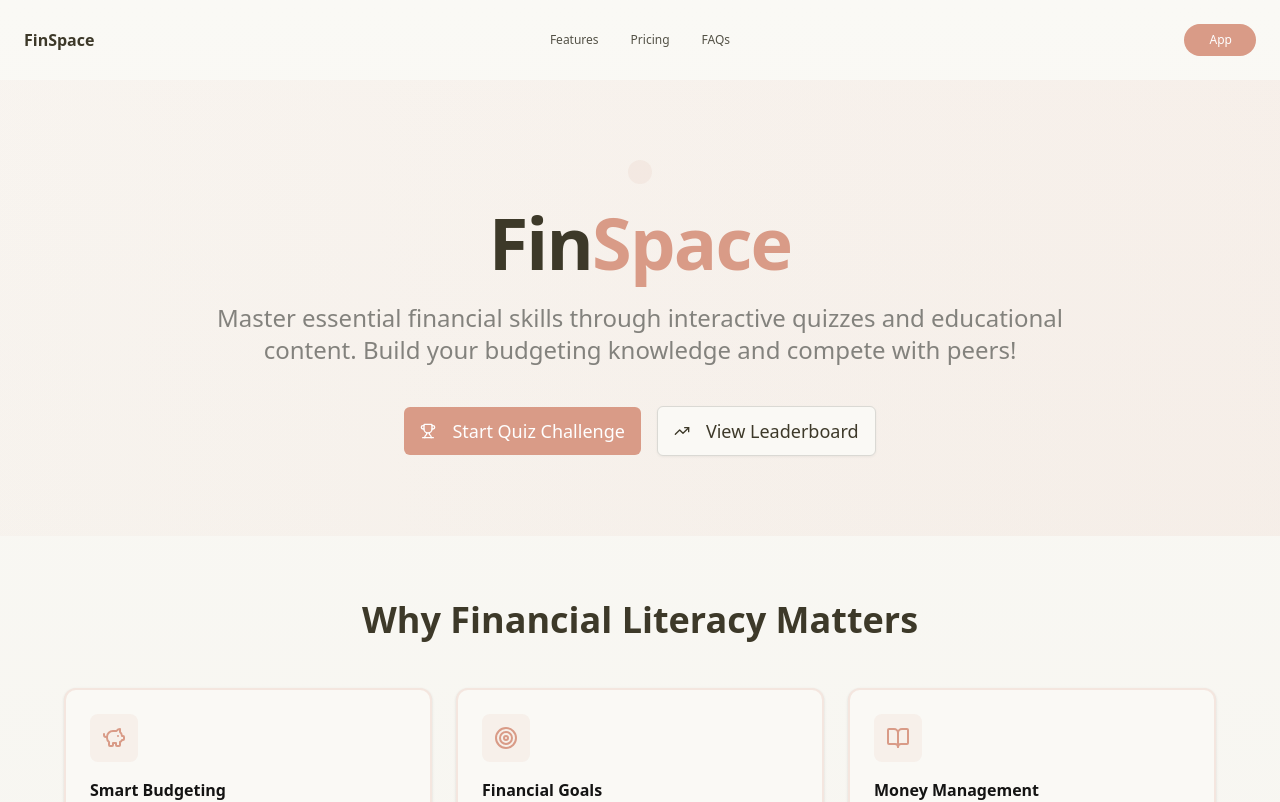
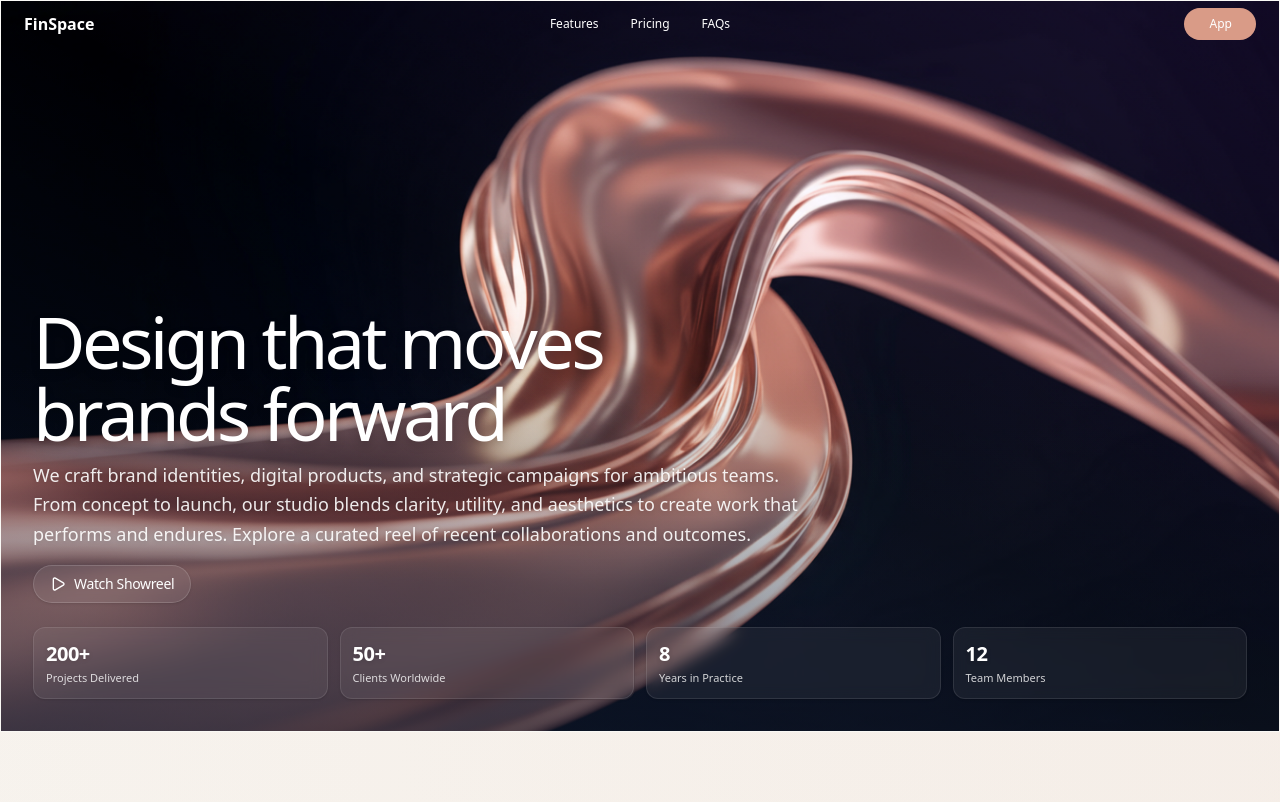
Before and after one commit to Spagestic/finspace, a Next.js app: page / in a window 1280 px wide. Shown: the top 802 px of the page. Built offline with nearby package versions, Linux system fonts and the light colour scheme.

Commit message:
dummy hero

```diff
--- a/app/page.tsx
+++ b/app/page.tsx
@@ -14,13 +14,16 @@ import { BookOpen, Trophy, Target, TrendingUp, PiggyBank } from "lucide-react";
 import Link from "next/link";
 import { useState } from "react";
 import { Header } from "@/components/Header";
-
+import Hero from "@/components/Hero";
 export default function Home() {
   const [showQuiz, setShowQuiz] = useState(false);
 
   return (
     <div className="min-h-screen bg-linear-to-b from-background via-accent/20 to-background">
-      <Header />
+      <div className="relative">
+        <Header />
+        <Hero />
+      </div>
       {/* Hero Section */}
       <section className="relative py-20 px-4 overflow-hidden">
         <div className="absolute inset-0 bg-linear-to-r from-primary/5 to-primary/10" />
--- a/components/Header.tsx
+++ b/components/Header.tsx
@@ -2,28 +2,28 @@ import Link from "next/link";
 
 export function Header() {
   return (
-    <header className="relative z-20 flex items-center justify-between p-6">
+    <header className="absolute top-0 left-0 right-0 z-50 flex items-center justify-between py-2 px-6">
       {/* Logo */}
-      <div className="flex items-center font-semibold">
+      <div className="flex items-center font-semibold text-primary-foreground">
         <Link href="/">FinSpace</Link>
       </div>
 
       {/* Navigation */}
       <nav className="absolute left-1/2 top-1/2 transform -translate-x-1/2 -translate-y-1/2 hidden md:flex items-center space-x-2">
         <Link
-          className="rounded-full px-3 py-2 font-light text-secondary-foreground text-xs transition-all duration-200 hover:bg-accent hover:text-accent-foreground"
+          className="rounded-full px-3 py-2 font-light text-primary-foreground text-xs transition-all duration-200 hover:bg-accent hover:text-accent-foreground"
           href="#features"
         >
           Features
         </Link>
         <Link
-          className="rounded-full px-3 py-2 font-light text-secondary-foreground text-xs transition-all duration-200 hover:bg-accent hover:text-accent-foreground"
+          className="rounded-full px-3 py-2 font-light text-primary-foreground text-xs transition-all duration-200 hover:bg-accent hover:text-accent-foreground"
           href="#pricing"
         >
           Pricing
         </Link>
         <Link
-          className="rounded-full px-3 py-2 font-light text-secondary-foreground text-xs transition-all duration-200 hover:bg-accent hover:text-accent-foreground"
+          className="rounded-full px-3 py-2 font-light text-primary-foreground text-xs transition-all duration-200 hover:bg-accent hover:text-accent-foreground"
           href="#faqs"
         >
           FAQs
--- /dev/null
+++ b/components/Hero.tsx
@@ -0,0 +1,93 @@
+import Image from "next/image";
+
+export default function Hero() {
+  return (
+    <div className="relative overflow-hidden bg-white/5 border-white/10 border w-full min-h-[90vh]">
+      <div className="absolute inset-0 bg-linear-to-tr from-blue-500/10 via-transparent to-purple-500/10 pointer-events-none"></div>
+      <Image
+        src="/bg-1.png"
+        alt="Creative team working on design projects"
+        className="w-full h-full object-cover"
+        loading="eager"
+        width={1920}
+        height={1080}
+      />
+      <div className="absolute inset-0 bg-linear-to-t from-gray-900/60 via-transparent to-transparent pointer-events-none"></div>
+
+      <div className="absolute inset-0 flex items-end">
+        <div className="w-full sm:p-8 pt-6 pr-6 pb-6 pl-6">
+          <div className="max-w-3xl">
+            <h2 className="text-3xl sm:text-4xl lg:text-7xl text-white font-geist tracking-tighter drop-shadow-lg">
+              Design that moves brands forward
+            </h2>
+            <p className="sm:text-lg leading-relaxed text-lg font-normal text-white/90 font-geist mt-3 drop-shadow-sm">
+              We craft brand identities, digital products, and strategic
+              campaigns for ambitious teams. From concept to launch, our studio
+              blends clarity, utility, and aesthetics to create work that
+              performs and endures. Explore a curated reel of recent
+              collaborations and outcomes.
+            </p>
+            <div className="mt-4">
+              <a
+                href="#showreel"
+                className="inline-flex items-center gap-2 hover:bg-white/15 text-sm font-medium text-white tracking-tight bg-white/8 backdrop-blur-sm rounded-full pt-2 pr-4 pb-2 pl-4 border border-white/15 shadow-sm transition-all duration-300"
+              >
+                <svg
+                  xmlns="http://www.w3.org/2000/svg"
+                  width="24"
+                  height="24"
+                  viewBox="0 0 24 24"
+                  fill="none"
+                  stroke="currentColor"
+                  strokeWidth="2"
+                  strokeLinecap="round"
+                  strokeLinejoin="round"
+                  data-lucide="play"
+                  className="lucide lucide-play w-4 h-4 stroke-1.5"
+                >
+                  <path d="M5 5a2 2 0 0 1 3.008-1.728l11.997 6.998a2 2 0 0 1 .003 3.458l-12 7A2 2 0 0 1 5 19z"></path>
+                </svg>
+                <span className="font-geist">Watch Showreel</span>
+              </a>
+            </div>
+          </div>
+
+          <div className="mt-6 grid grid-cols-2 sm:grid-cols-4 gap-3">
+            <div className="rounded-xl bg-white/6 backdrop-blur-sm border border-white/10 p-3 shadow-sm hover:bg-white/10 transition-all duration-300">
+              <div className="text-xl font-semibold tracking-tight text-white font-geist drop-shadow-sm">
+                200+
+              </div>
+              <p className="text-[11px] text-white/80 mt-0.5 font-geist">
+                Projects Delivered
+              </p>
+            </div>
+            <div className="rounded-xl bg-white/6 backdrop-blur-sm border border-white/10 p-3 shadow-sm hover:bg-white/10 transition-all duration-300">
+              <div className="text-xl font-semibold tracking-tight text-white font-geist drop-shadow-sm">
+                50+
+              </div>
+              <p className="text-[11px] text-white/80 mt-0.5 font-geist">
+                Clients Worldwide
+              </p>
+            </div>
+            <div className="rounded-xl bg-white/6 backdrop-blur-sm border border-white/10 p-3 shadow-sm hover:bg-white/10 transition-all duration-300">
+              <div className="text-xl font-semibold tracking-tight text-white font-geist drop-shadow-sm">
+                8
+              </div>
+              <p className="text-[11px] text-white/80 mt-0.5 font-geist">
+                Years in Practice
+              </p>
+            </div>
+            <div className="rounded-xl bg-white/6 backdrop-blur-sm border border-white/10 p-3 shadow-sm hover:bg-white/10 transition-all duration-300">
+              <div className="text-xl font-semibold tracking-tight text-white font-geist drop-shadow-sm">
+                12
+              </div>
+              <p className="text-[11px] text-white/80 mt-0.5 font-geist">
+                Team Members
+              </p>
+            </div>
+          </div>
+        </div>
+      </div>
+    </div>
+  );
+}
```
Also changed, not shown: public/bg-1.png (added).
